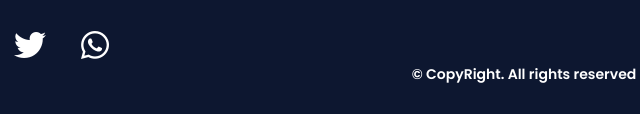
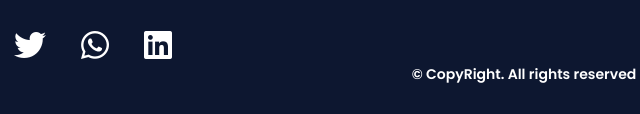
Before and after one commit to ThisMohamed/Portfolio, a plain HTML site: page index.html in a window 1280 px wide. Shown: the part 3241-3355 px from the top of the page, 116-756 px from the left. Drawn offline with nearby package versions, Linux system fonts and the light colour scheme.

Commit message:
add icon linkedin

```diff
--- a/index.html
+++ b/index.html
@@ -195,6 +195,9 @@
                         class="fa-brands fa-twitter fa-2x"></i></a>
                 <a href="https://wa.me/201060671290" class="contact__icon"><i
                         class="fa-brands fa-whatsapp fa-2x"></i></a>
+                <a href="https://www.linkedin.com/in/m77md/" class="contact__icon">
+                    <i class="fa-brands fa-linkedin fa-2x"></i>
+                </a>
             </div>
             <p class="footer__copy">&#169; CopyRight. All rights reserved</p>
         </footer>
```
